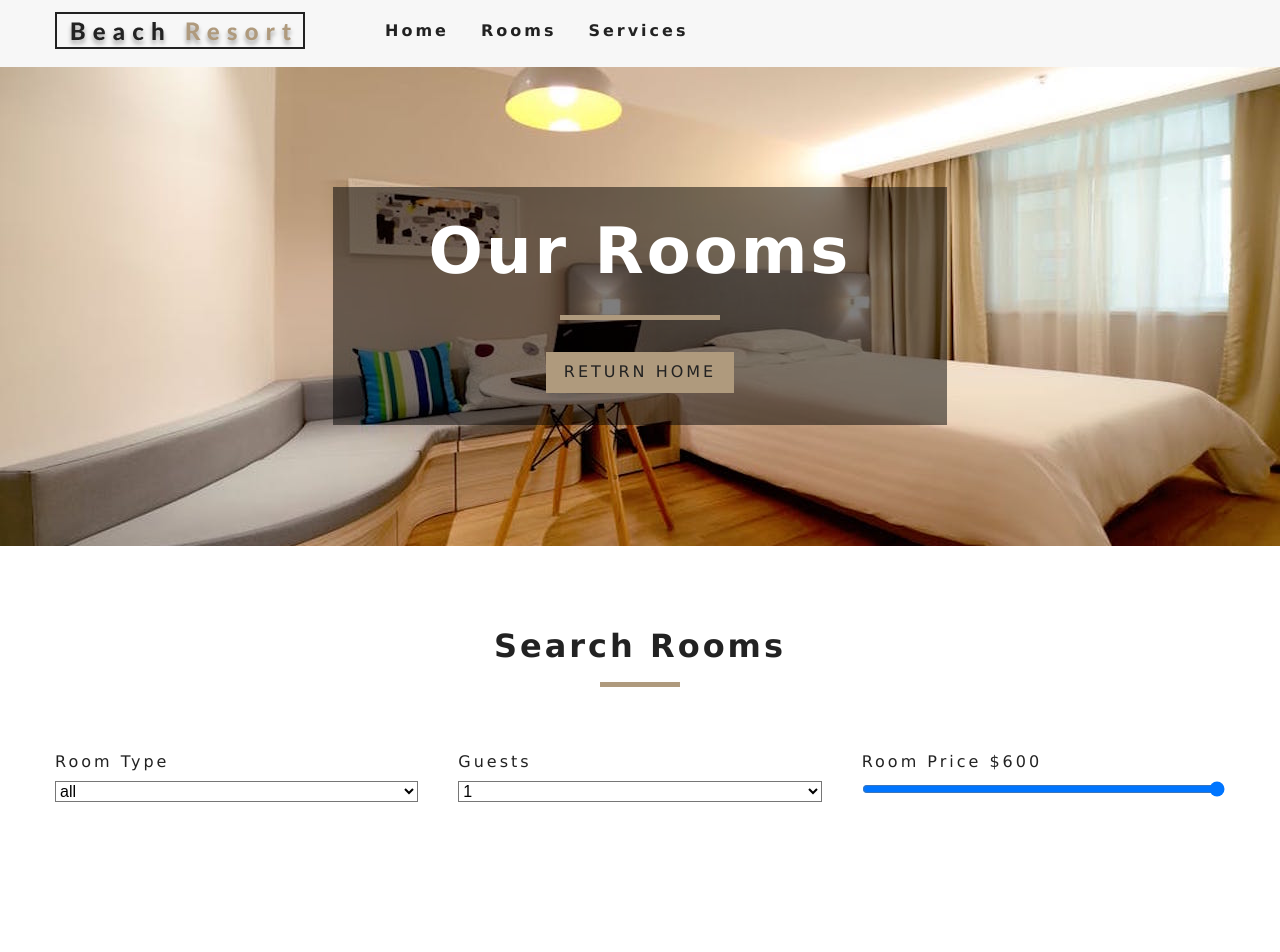
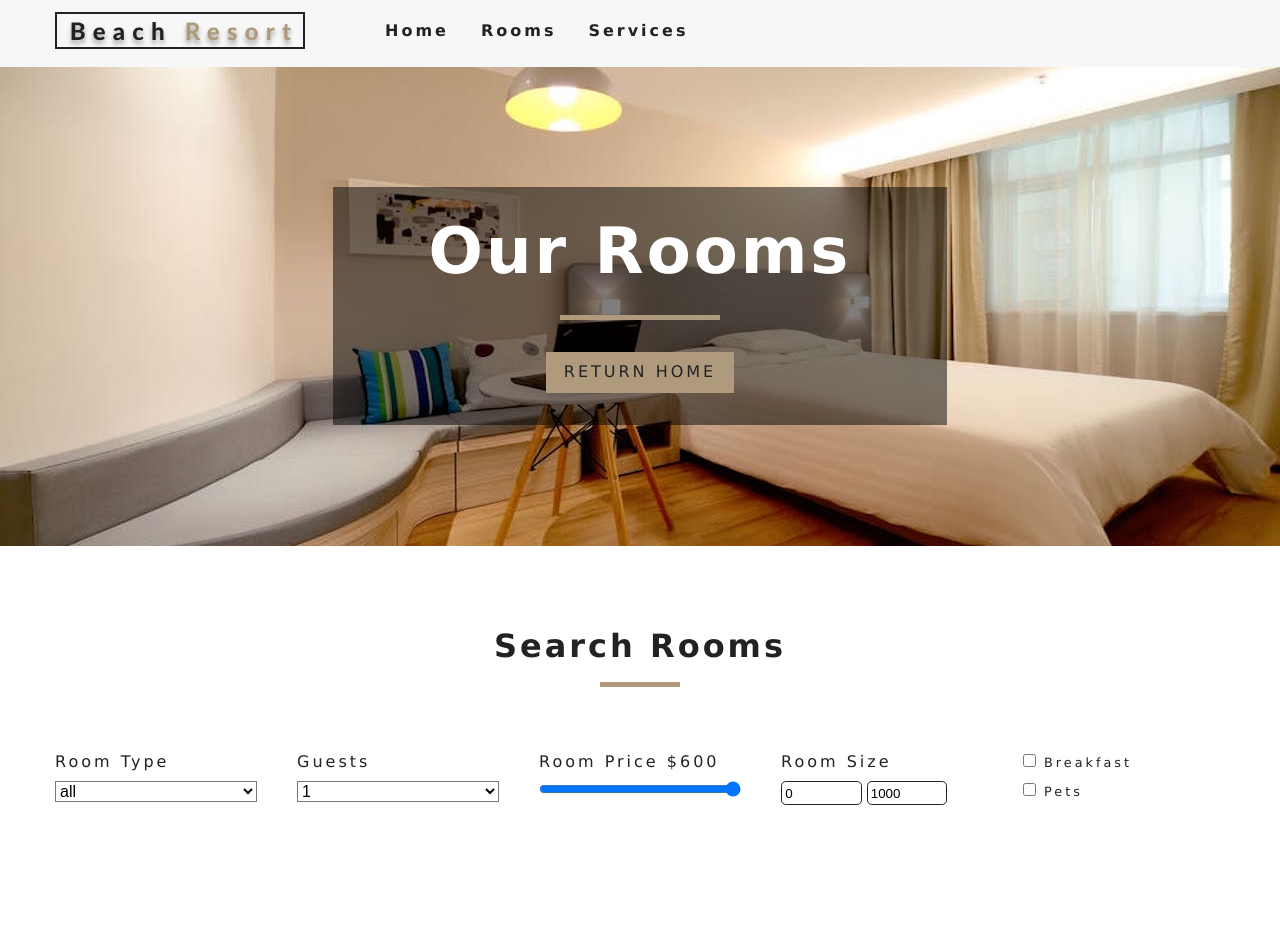
Before and after one commit to tuyenphk/beach-resort, a React (Create React App) app: page /rooms in a window 1280 px wide. Shown: the top 952 px of the page. Built offline with nearby package versions, Linux system fonts and the light colour scheme.

Commit message:
filter for room size

```diff
--- a/src/components/RoomFilter.js
+++ b/src/components/RoomFilter.js
@@ -56,6 +56,30 @@
                             id="price" value={price}
                             onChange={handleChange} className="form-control" />
                 </div>
+                 {/* size */}
+                <div className="form-group">
+                    <label htmlFor="size">Room Size</label>
+                    <div className="size-inputs"></div>
+                    <input  type="number" name="minSize"
+                            id="size" value={minSize}
+                            onChange={handleChange} className="size-input" />
+                     <input  type="number" name="minSize"
+                            id="size" value={maxSize}
+                            onChange={handleChange} className="size-input" />
+                </div>
+                {/* extras */}
+                <div className="form-group">
+                    <div className="single-extra">
+                        <input type="checkbox" name="breakfast" id="breakfast"
+                                checked={breakfast} onChange={handleChange} />
+                        <label htmlFor="breakfast">breakfast</label>
+                    </div>
+                    <div className="single-extra">
+                        <input type="checkbox" name="pets" id="pets"
+                                checked={pets} onChange={handleChange} />
+                        <label htmlFor="pets">pets</label>
+                    </div>
+                </div>
             </form>
         </section>
     )
--- a/src/context.js
+++ b/src/context.js
@@ -78,6 +78,7 @@
         }
         // filter by price
         tempRooms = tempRooms.filter(room => room.price <= price)
+        tempRooms = tempRooms.filter(room => room.size >= minSize && room.size <= maxSize)
         // change state
         this.setState({
             sortedRooms: tempRooms
```
